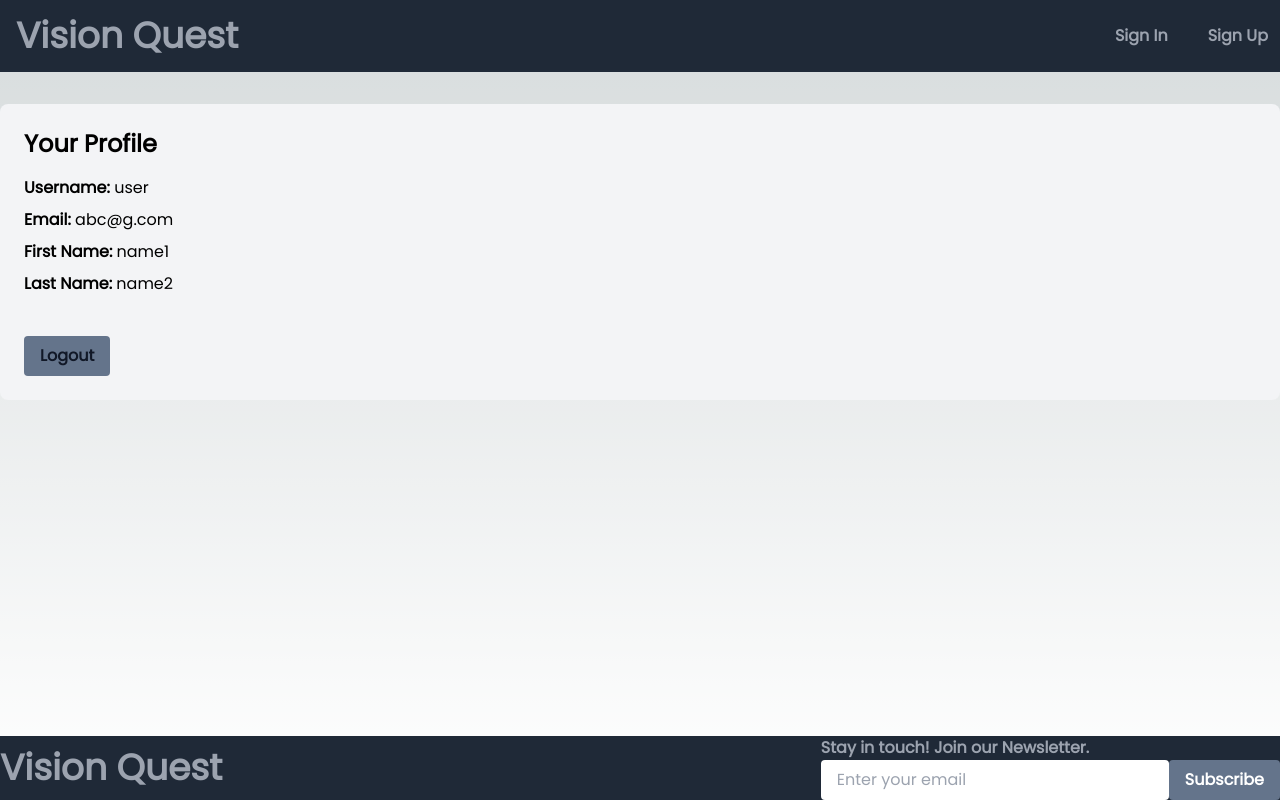
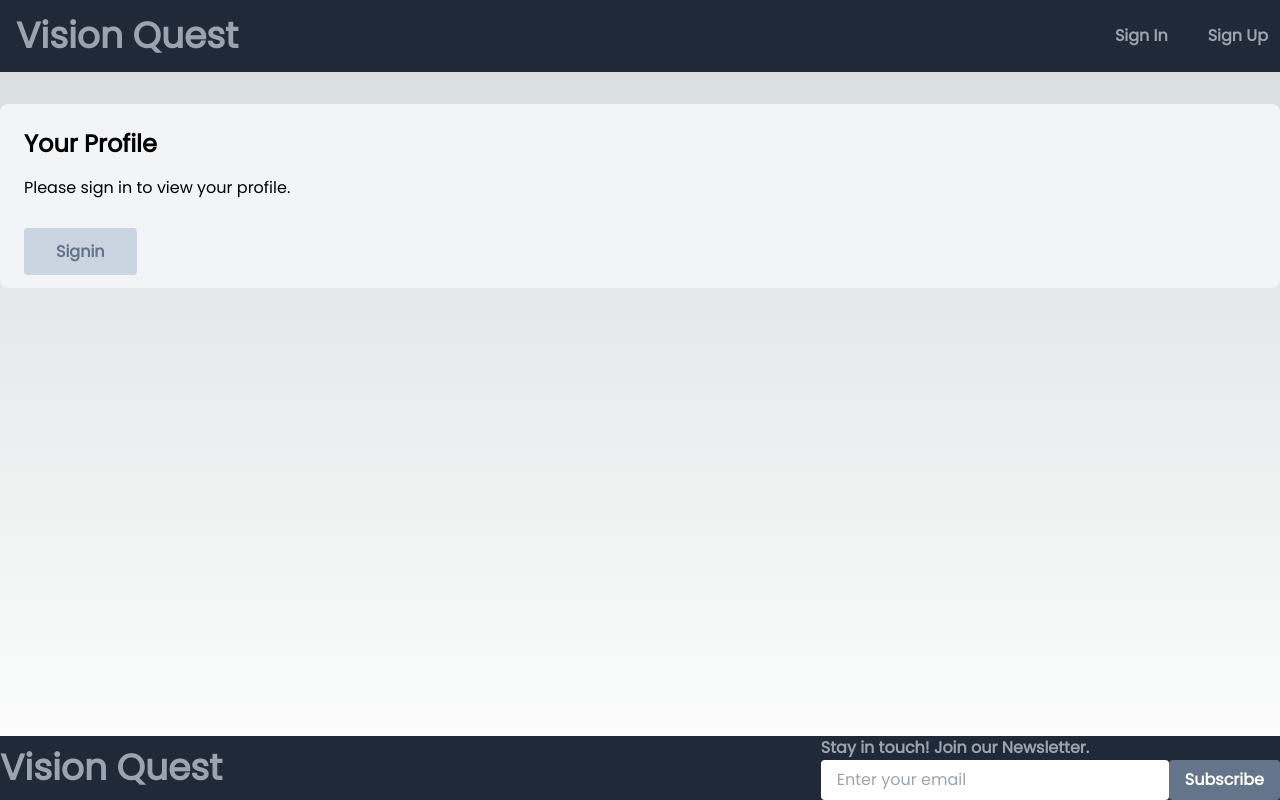
Before and after one commit to raeez21/vision_quest, a Next.js app in the folder frontend_vision_quest/: page /profile in a window 1280 px wide. Built offline with nearby package versions, Linux system fonts and the light colour scheme.

Commit message:
profile page routing updates

```diff
--- a/frontend_vision_quest/src/app/profile/page.js
+++ b/frontend_vision_quest/src/app/profile/page.js
@@ -5,6 +5,7 @@ import Footer from '../../../components/Footer';
 import { useAuth } from '../../../components/AuthContext';
 import { useRouter } from 'next/navigation';
 import { SidebarMenu } from '../../../components/SidebarMenu';
+import Link from 'next/link';
 
 function Profile() {
     const { authToken, logout } = useAuth()
@@ -27,7 +28,7 @@ function Profile() {
                 <main className="container mb-auto mx-auto mt-8">
                     <div className="bg-gray-100 p-6 rounded-lg">
                         <h2 className="text-2xl font-bold mb-4">Your Profile</h2>
-                        {/* {session ? ( */}
+                        {authToken ? (
                             <div>
                                 <p className="mb-2">
                                     <span className="font-semibold">Username:</span> user
@@ -45,15 +46,26 @@ function Profile() {
                                     <span className="font-semibold">Last Name:</span> {session.user.last_name}
                                 </p> */}
                             </div>
-                        {/* ) : (
+                            ) : (
                             <p>Please sign in to view your profile.</p>
-                        )} */}
+                        )}
+                        {authToken ? (
                             <button
                                 onClick={handleLogout}
-                            className='mt-10 font-bold bg-slate-500 text-gray-900 px-4 py-2 rounded'
+                                className='mt-10 hover:bg-slate-500 font-bold hover:text-slate-300 px-8 py-3 rounded bg-slate-300 text-slate-500'
                             >
                                 Logout
                             </button>
+                        ):(
+                            <div className='mt-10'>
+                                <Link
+                                    className='hover:bg-slate-500 font-bold hover:text-slate-300 px-8 py-3 rounded bg-slate-300 text-slate-500'
+                                    href='/signin'
+                                >
+                                    Signin
+                                </Link>
+                            </div>
+                        )}
                     </div>
                 </main>
                 <Footer />
```
Lines whose indentation alone changed are shown as unchanged.
